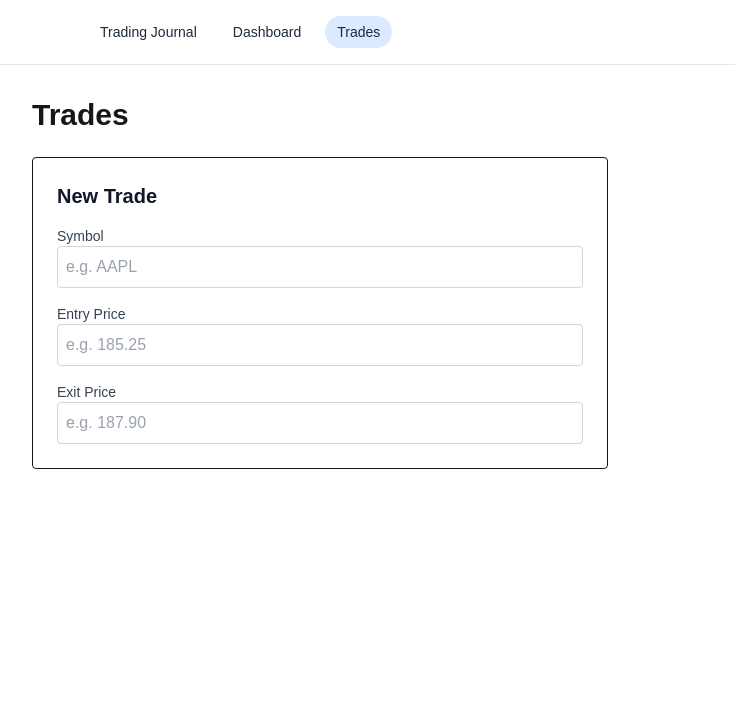
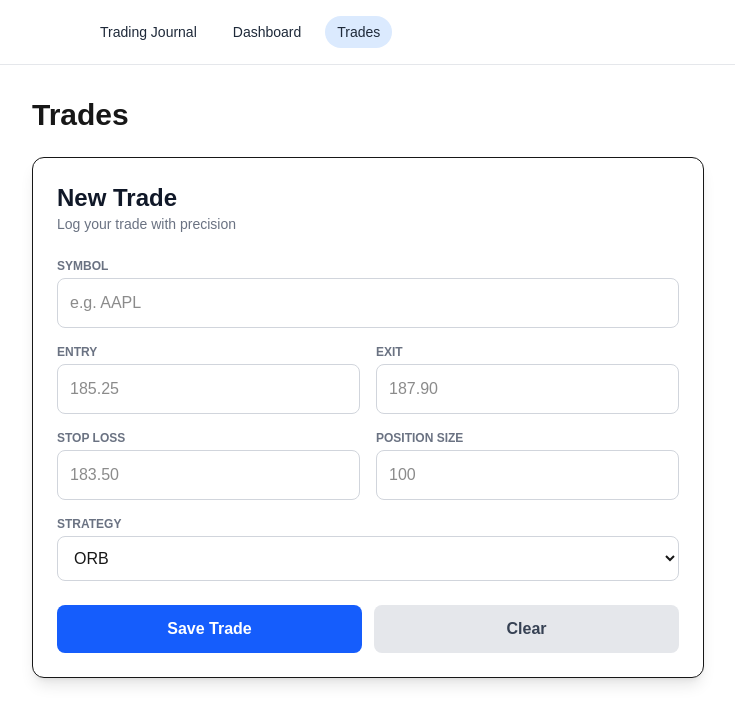
Before and after one commit to jorgemancipe/trading-journal, a Next.js app: page /trades in a window 1280 px wide. Shown: the top 724 px of the page, without its empty margins (0-735 px from the left). Built offline with nearby package versions, Linux system fonts and the light colour scheme.

Commit message:
Refactor TradeForm layout and add new fields

```diff
--- a/app/trades/TradeForm.tsx
+++ b/app/trades/TradeForm.tsx
@@ -6,53 +6,138 @@ export default function TradeForm() {
   const [symbol, setSymbol] = useState("");
   const [entry, setEntry] = useState("");
   const [exit, setExit] = useState("");
+  const [stop, setStop] = useState("");
+  const [size, setSize] = useState("");
+  const [strategy, setStrategy] = useState("ORB");
 
   return (
-    <div className="bg-white p-6 rounded border max-w-xl space-y-4">
+    <div className="bg-white shadow-lg rounded-xl p-6 max-w-2xl space-y-6 border">
 
-     <h2 className="text-xl font-semibold text-gray-900">
+      {/* Header */}
+      <div>
+        <h2 className="text-2xl font-bold text-gray-900">
           New Trade
         </h2>
+        <p className="text-sm text-gray-500">
+          Log your trade with precision
+        </p>
+      </div>
+
+      {/* Grid layout */}
+      <div className="grid grid-cols-2 gap-4">
 
         {/* Symbol */}
-      <div>
-        <label className="block text-sm font-medium text-gray-700">
-          Symbol
+        <div className="col-span-2">
+          <label className="block text-xs font-semibold text-gray-500 mb-1">
+            SYMBOL
           </label>
           <input
             value={symbol}
             onChange={(e) => setSymbol(e.target.value.toUpperCase())}
             placeholder="e.g. AAPL"
-          className="border border-gray-300 p-2 rounded w-full placeholder-gray-400"
+            className="border border-gray-300 p-3 rounded-lg w-full focus:outline-none focus:ring-2 focus:ring-blue-500"
           />
         </div>
 
         {/* Entry */}
         <div>
-        <label className="block text-sm font-medium text-gray-700">
-          Entry Price
+          <label className="block text-xs font-semibold text-gray-500 mb-1">
+            ENTRY
           </label>
           <input
             type="number"
             value={entry}
             onChange={(e) => setEntry(e.target.value)}
-          placeholder="e.g. 185.25"
-          className="border border-gray-300 p-2 rounded w-full placeholder-gray-400"
+            placeholder="185.25"
+            className="border border-gray-300 p-3 rounded-lg w-full focus:outline-none focus:ring-2 focus:ring-blue-500"
           />
         </div>
 
         {/* Exit */}
         <div>
-        <label className="block text-sm font-medium text-gray-700">
-          Exit Price
+          <label className="block text-xs font-semibold text-gray-500 mb-1">
+            EXIT
           </label>
           <input
             type="number"
             value={exit}
             onChange={(e) => setExit(e.target.value)}
-          placeholder="e.g. 187.90"
-          className="border border-gray-300 p-2 rounded w-full placeholder-gray-400"
+            placeholder="187.90"
+            className="border border-gray-300 p-3 rounded-lg w-full focus:outline-none focus:ring-2 focus:ring-blue-500"
           />
+        </div>
+
+        {/* Stop */}
+        <div>
+          <label className="block text-xs font-semibold text-gray-500 mb-1">
+            STOP LOSS
+          </label>
+          <input
+            type="number"
+            value={stop}
+            onChange={(e) => setStop(e.target.value)}
+            placeholder="183.50"
+            className="border border-gray-300 p-3 rounded-lg w-full focus:outline-none focus:ring-2 focus:ring-red-400"
+          />
+        </div>
+
+        {/* Size */}
+        <div>
+          <label className="block text-xs font-semibold text-gray-500 mb-1">
+            POSITION SIZE
+          </label>
+          <input
+            type="number"
+            value={size}
+            onChange={(e) => setSize(e.target.value)}
+            placeholder="100"
+            className="border border-gray-300 p-3 rounded-lg w-full focus:outline-none focus:ring-2 focus:ring-blue-500"
+          />
+        </div>
+
+        {/* Strategy */}
+        <div className="col-span-2">
+          <label className="block text-xs font-semibold text-gray-500 mb-1">
+            STRATEGY
+          </label>
+          <select
+            value={strategy}
+            onChange={(e) => setStrategy(e.target.value)}
+            className="border border-gray-300 p-3 rounded-lg w-full focus:outline-none focus:ring-2 focus:ring-blue-500"
+          >
+            <option>ORB</option>
+            <option>Momentum</option>
+            <option>VWAP Reversion</option>
+          </select>
+        </div>
+
+      </div>
+
+      {/* Buttons */}
+      <div className="flex gap-3">
+
+        {/* Save */}
+        <button
+          className="bg-blue-600 hover:bg-blue-700 text-white px-4 py-3 rounded-lg w-full font-semibold transition"
+        >
+          Save Trade
+        </button>
+
+        {/* Reset */}
+        <button
+          onClick={() => {
+            setSymbol("");
+            setEntry("");
+            setExit("");
+            setStop("");
+            setSize("");
+            setStrategy("ORB");
+          }}
+          className="bg-gray-200 hover:bg-gray-300 text-gray-700 px-4 py-3 rounded-lg w-full font-semibold transition"
+        >
+          Clear
+        </button>
+
       </div>
 
     </div>
```
Lines whose indentation alone changed are shown as unchanged.
